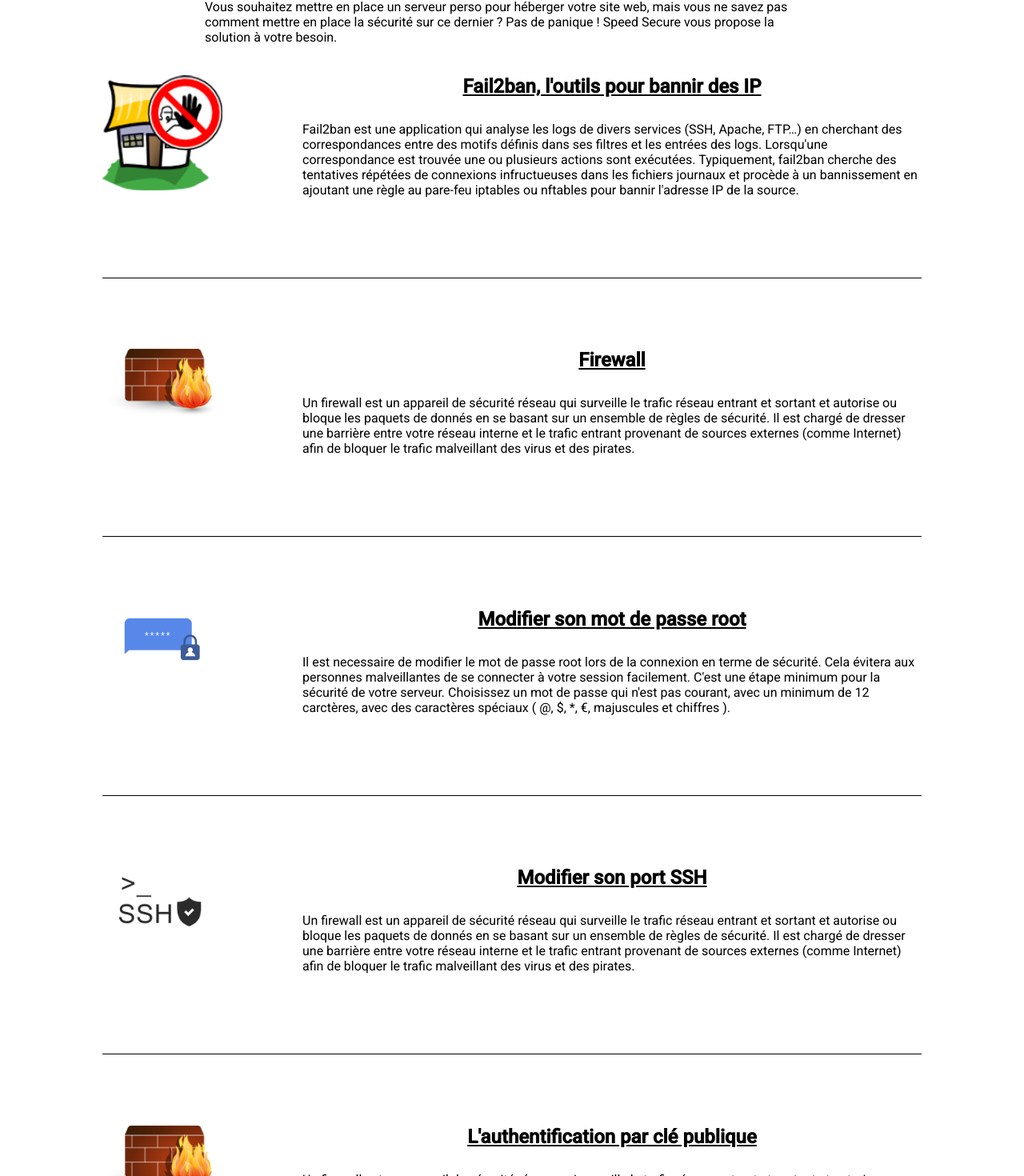
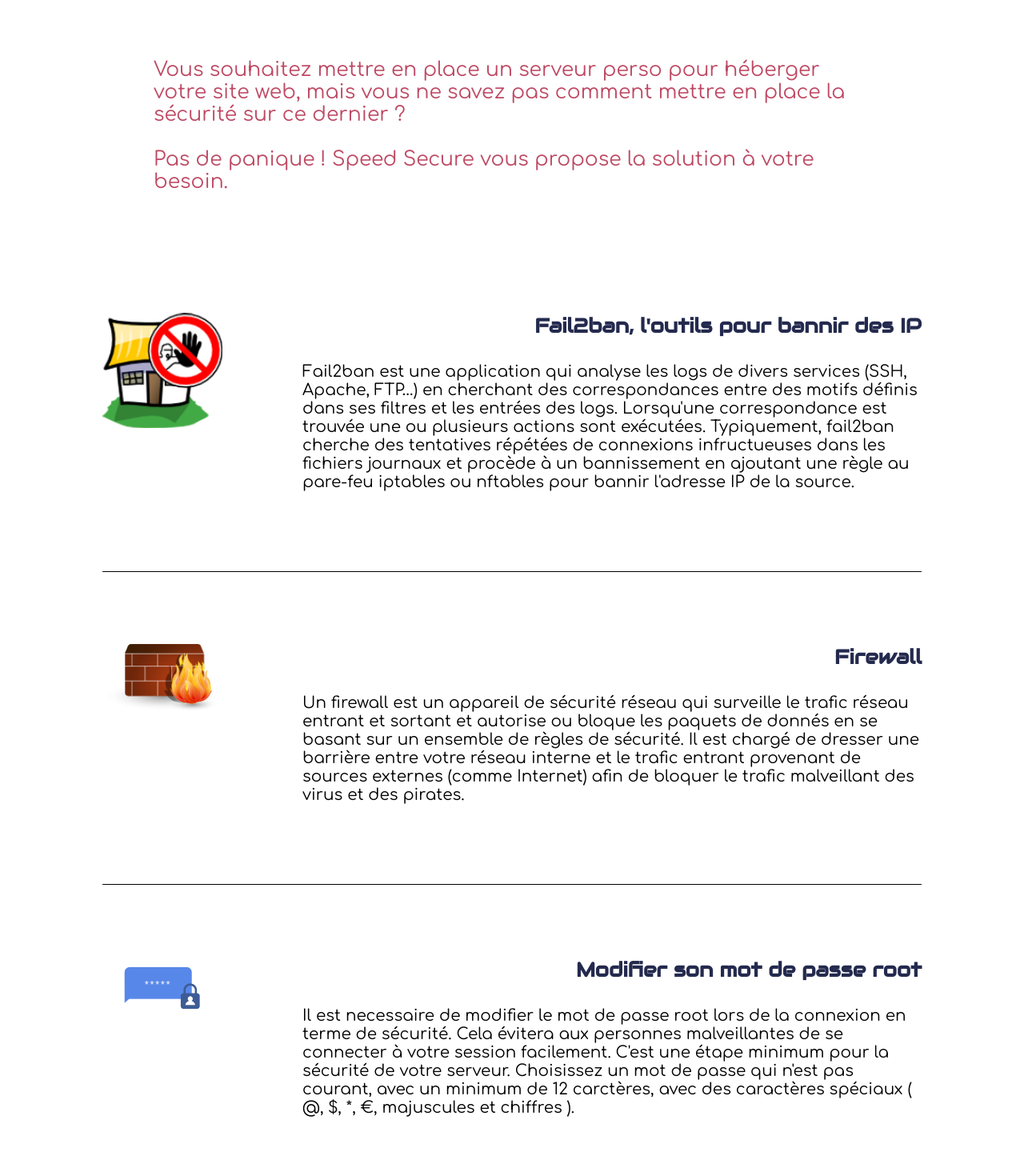
Before and after one commit to Clemclem62/speedsecure, an Angular app: page / in a window 1280 px wide. Shown: the part 1097-2567 px from the top of the page at 80% size. Built offline with nearby package versions, Linux system fonts and the light colour scheme.

Commit message:
ThomasV1 police ecriture

```diff
--- a/src/app/content/content.component.css
+++ b/src/app/content/content.component.css
@@ -1,3 +1,33 @@
+@import url('https://fonts.googleapis.com/css?family=Audiowide&display=swap');
+@import url('https://fonts.googleapis.com/css?family=Comfortaa&display=swap');
+
+
+.content-explication p{
+  font-family: 'Comfortaa', sans-serif;
+  font-size: 25px !important;
+  margin-right: 15%;
+  margin-left: 15%;
+  margin-top: 100px;
+  margin-bottom: 150px;
+  color: #be4a64;
+}
+
+.titre-de-fonction{
+  font-family: 'Audiowide', sans-serif;
+  font-size: 25px !important;
+  text-align: right;
+  text-decoration: none;
+  color: #242a4e;
+}
+
+.texte-info{
+  font-family: 'Comfortaa', sans-serif;
+  font-size: 20px !important;
+  padding-left: 15%;
+  padding-left: 15%;
+}
+
+
 .page{
   margin-left: 10%;
   margin-right: 10%;
@@ -22,11 +52,6 @@
   padding-bottom: 50px;
 }
 
-.texte-info{
-  padding-left: 15%;
-  padding-left: 15%;
-}
-
 
 h2{
   margin-top: 1.6em;
--- a/src/app/content/content.component.html
+++ b/src/app/content/content.component.html
@@ -1,17 +1,20 @@
+
+
 <div class="grey">
-  <div class="content">
+  <div class="content-explication">
     <p>Vous souhaitez mettre en place un serveur perso pour héberger votre site web, mais vous ne savez pas comment
-      mettre en place la sécurité sur ce dernier ? Pas de panique ! Speed Secure vous propose la solution à votre besoin.
+      mettre en place la sécurité sur ce dernier ? <br><br>
+      Pas de panique ! Speed Secure vous propose la solution à votre besoin.
     </p>
   </div>
-  </div>
+
 
   <div class="page">
 
     <div class="c-block">
       <img class="ajustement-image" src ="assets/images/Fail2ban_logo.png">
       <div id="fail2ban">
-        <h2>Fail2ban, l'outils pour bannir des IP</h2>
+        <h2 class="titre-de-fonction">Fail2ban, l'outils pour bannir des IP</h2>
       </div>
       <p class="texte-info">
         Fail2ban est une application qui analyse les logs de divers services (SSH, Apache, FTP…) en cherchant des
@@ -27,7 +30,7 @@
     <div class="c-block">
       <img class="ajustement-image" src="assets/images/firewall.png">
       <div id="firewall">
-        <h2>Firewall</h2>
+        <h2 class="titre-de-fonction">Firewall</h2>
       </div>
       <p class="texte-info">
         Un firewall est un appareil de sécurité réseau qui surveille le trafic réseau entrant et sortant et autorise
@@ -42,7 +45,7 @@
     <div class="c-block">
       <img class="ajustement-image" src="assets/images/password.png">
       <div id="root">
-        <h2>Modifier son mot de passe root</h2>
+        <h2 class="titre-de-fonction">Modifier son mot de passe root</h2>
       </div>
       <p class="texte-info">
         Il est necessaire de modifier le mot de passe root lors de la connexion en terme de sécurité.
@@ -58,7 +61,7 @@
     <div class="c-block">
       <img class="ajustement-image" src="assets/images/ssh.jpeg">
       <div id="ssh">
-        <h2>Modifier son port SSH</h2>
+        <h2 class="titre-de-fonction">Modifier son port SSH</h2>
       </div>
       <p class="texte-info">
         Un firewall est un appareil de sécurité réseau qui surveille le trafic réseau entrant et sortant et autorise
@@ -74,7 +77,7 @@
     <div class="c-block">
       <img class="ajustement-image" src="assets/images/firewall.png">
       <div id="cle">
-        <h2>L'authentification par clé publique</h2>
+        <h2 class="titre-de-fonction">L'authentification par clé publique</h2>
       </div>
       <p class="texte-info">
         Un firewall est un appareil de sécurité réseau qui surveille le trafic réseau entrant et sortant et autorise
@@ -90,7 +93,7 @@
     <div class="c-block">
       <img class="ajustement-image" src="assets/images/firewall.png">
       <div id="motd">
-        <h2>La traçabilité via Motd</h2>
+        <h2 class="titre-de-fonction">La traçabilité via Motd</h2>
       </div>
       <p class="texte-info">
         La traçabilité via MOTD permet d'avoir les logs à chaque tentative de connexion, et va repertorier
@@ -105,7 +108,7 @@
     <div class="c-block">
       <img class="ajustement-image" src="assets/images/update.jpeg">
       <div id="maj">
-        <h2>Mettre à jour régulièrement son serveur</h2>
+        <h2 class="titre-de-fonction">Mettre à jour régulièrement son serveur</h2>
       </div>
       <p class="texte-info">
         Mettre à jour son serveur est primordiale, car il nous permet d'avoir les dernières mises à jours
@@ -121,7 +124,7 @@
     <div class="c-block">
       <img class="ajustement-image" src="assets/images/php.svg">
       <div id="php">
-        <h2>Sécuriser son PHP</h2>
+        <h2 class="titre-de-fonction">Sécuriser son PHP</h2>
       </div>
       <p class="texte-info">
         Un firewall est un appareil de sécurité réseau qui surveille le trafic réseau entrant et sortant et autorise
@@ -137,7 +140,7 @@
     <div class="c-block">
       <img class="ajustement-image" src="assets/images/rkhunter.png">
       <div id="rkhunter">
-        <h2>Rkhunter</h2>
+        <h2 class="titre-de-fonction">Rkhunter</h2>
       </div>
       <p class="texte-info">
         Un firewall est un appareil de sécurité réseau qui surveille le trafic réseau entrant et sortant et autorise
@@ -153,7 +156,7 @@
     <div class="c-block">
       <img class="ajustement-image" src="assets/images/firewall.png">
       <div id="ip">
-        <h2>La restrictions des IP</h2>
+        <h2 class="titre-de-fonction">La restrictions des IP</h2>
       </div>
       <p class="texte-info">
         Un firewall est un appareil de sécurité réseau qui surveille le trafic réseau entrant et sortant et autorise
@@ -170,7 +173,7 @@
     <div class="c-block">
       <img class="ajustement-image" src="assets/images/https.jpeg">
       <div id="https">
-        <h2>Passer son site en HTTPS</h2>
+        <h2 class="titre-de-fonction">Passer son site en HTTPS</h2>
       </div>
       <p class="texte-info">
         HTTPS n'est pas l'opposé de HTTP mais plutôt son petit cousin. Tous deux sont des protocoles de transfert
@@ -187,7 +190,7 @@
     <div class="c-block">
       <img class="ajustement-image" src="assets/images/https.jpeg">
       <div id="vpn">
-        <h2>Mettre en place un VPN</h2>
+        <h2 class="titre-de-fonction">Mettre en place un VPN</h2>
       </div>
       <p class="texte-info">
         ...
@@ -200,7 +203,7 @@
     <div class="c-block">
       <img class="ajustement-image" src="assets/images/mfa.png">
       <div id="mfa">
-        <h2>Configurer une MFA</h2>
+        <h2 class="titre-de-fonction">Configurer une MFA</h2>
       </div>
       <p class="texte-info">
         Un firewall est un appareil de sécurité réseau qui surveille le trafic réseau entrant et sortant et autorise
--- a/src/app/content/content.component.ts
+++ b/src/app/content/content.component.ts
@@ -9,7 +9,8 @@ export class ContentComponent implements OnInit {
 
   constructor() { }
 
-  ngOnInit(): void {
+  ngOnInit() {
+
   }
 
 }
--- a/src/app/header/header.component.html
+++ b/src/app/header/header.component.html
@@ -2,5 +2,5 @@
   <img class="img-responsive1" src="assets/images/Cybersecurite1.jpg">
   <img class="img-responsive2" src="assets/images/cybersecu.jpeg">
   <svg class="img-bot-nuage" xmlns="http://www.w3.org/2000/svg" viewBox="0 0 283.5 27.8"> <path d="M265.8 3.5c-10.9 0-15.9 6.2-15.9 6.2s-3.6-3.5-9.2-.9c-9.1 4.1-4.4 13.4-4.4 13.4s-1.2.2-1.9.9c-.6.7-.5 1.9-.5 1.9s-1-.5-2.3-.2c-1.3.3-1.6 1.4-1.6 1.4s.4-3.4-1.5-5c-3.9-3.4-8.3-.2-8.3-.2s-.6-.7-.9-.9c-.4-.2-1.2-.2-1.2-.2s-4.4-3.6-11.5-2.6-10.4 7.9-10.4 7.9-.5-3.3-3.9-4.9c-4.8-2.4-7.4 0-7.4 0s2.4-4.1-1.9-6.4-6.2 1.2-6.2 1.2-.9-.5-2.1-.5-2.3 1.1-2.3 1.1.1-.7-1.1-1.1c-1.2-.4-2 0-2 0s3.6-6.8-3.5-8.9c-6-1.8-7.9 2.6-8.4 4-.1-.3-.4-.7-.9-1.1-1-.7-1.3-.5-1.3-.5s1-4-1.7-5.2c-2.7-1.2-4.2 1.1-4.2 1.1s-3.1-1-5.7 1.4-2.1 5.5-2.1 5.5-.9 0-2.1.7-1.4 1.7-1.4 1.7-1.7-1.2-4.3-1.2c-2.6 0-4.5 1.2-4.5 1.2s-.7-1.5-2.8-2.4c-2.1-.9-4 0-4 0s2.6-5.9-4.7-9c-7.3-3.1-12.6 3.3-12.6 3.3s-.9 0-1.9.2c-.9.2-1.5.9-1.5.9S99.4 3 94.9 3.9c-4.5.9-5.7 5.7-5.7 5.7s-2.8-5-12.3-3.9-11.1 6-11.1 6-1.2-1.4-4-.7c-.8.2-1.3.5-1.8.9-.9-2.1-2.7-4.9-6.2-4.4-3.2.4-4 2.2-4 2.2s-.5-.7-1.2-.7h-1.4s-.5-.9-1.7-1.4-2.4 0-2.4 0-2.4-1.2-4.7 0-3.1 4.1-3.1 4.1-1.7-1.4-3.6-.7c-1.9.7-1.9 2.8-1.9 2.8s-.5-.5-1.7-.2c-1.2.2-1.4.7-1.4.7s-.7-2.3-2.8-2.8c-2.1-.5-4.3.2-4.3.2s-1.7-5-11.1-6c-3.8-.4-6.6.2-8.5 1v21.2h283.5V11.1c-.9.2-1.6.4-1.6.4s-5.2-8-16.1-8z"></path> </svg>
-  <div class="titre"> Speed Sécure </div>
+  <div class="titre"> Speed Secure </div>
 </div>
```
